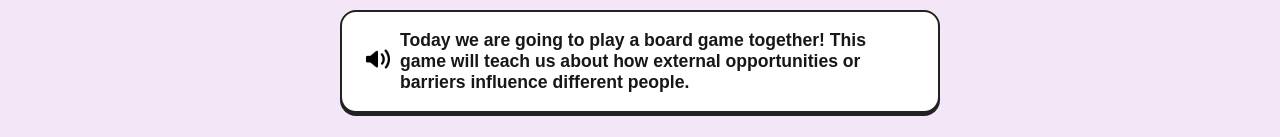
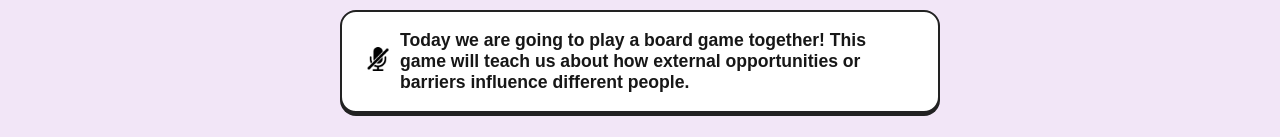
Before and after one commit to nsinghhh03/avenues-to-advantage, a Next.js app: page /playgame in a window 1280 px wide. Shown: the part 149-286 px from the top of the page. Built offline with nearby package versions, Linux system fonts and the light colour scheme.

Commit message:
Add audio rate limiting with useRef to PlayGame page

```diff
--- a/src/app/playgame/page.js
+++ b/src/app/playgame/page.js
@@ -2,15 +2,36 @@
 import styles from './playgame.module.css';
 import Image from 'next/image';
 import { useRouter } from 'next/navigation';
-let lastClickTime = null;
+import { useRef, useEffect, useState } from 'react';
+
 export default function PlayGame() {
 
   const router = useRouter();
+  const [isMuted, setIsMuted] = useState(true);
+  const audioRef = useRef(0);
+  const lastClickTime = useRef(0);
 
-  const handleSpeak = () => {
+  const handleSpeak = async () => {
+
+    if (Date.now() - lastClickTime.current < 10000) {
+      return;
+    }
+    lastClickTime.current = Date.now();
+    setIsMuted(false);
     const audio = new Audio('/firstpage.mp3');
+    audioRef.current = audio;
     audio.play();
   };
+
+  // Cleanup: stop audio when component unmounts
+  useEffect(() => {
+    return () => {
+      if (audioRef.current) {
+        audioRef.current.pause();
+        audioRef.current.currentTime = 0;
+      }
+    };
+  }, []);
 
   return (
     <div className={styles.page}>
@@ -43,7 +64,12 @@ export default function PlayGame() {
             onClick={handleSpeak}
             style={{background: 'none', border: 'none', padding: 0, marginRight: 10, cursor: 'pointer'}}
           >
-            <Image src="/speaker-filled-audio-tool.png" alt="Speaker" width={24} height={24} />
+            <Image
+              src={isMuted ? "/mute.png" : "/speaker-filled-audio-tool.png"}
+              alt={isMuted ? "Muted" : "Speaker"}
+              width={24}
+              height={24}
+            />
           </button>
           <p>
             Today we are going to play a board game together! This game will teach us about how external opportunities or barriers influence different people.
```
Also changed, not shown: public/mute.png (added).
